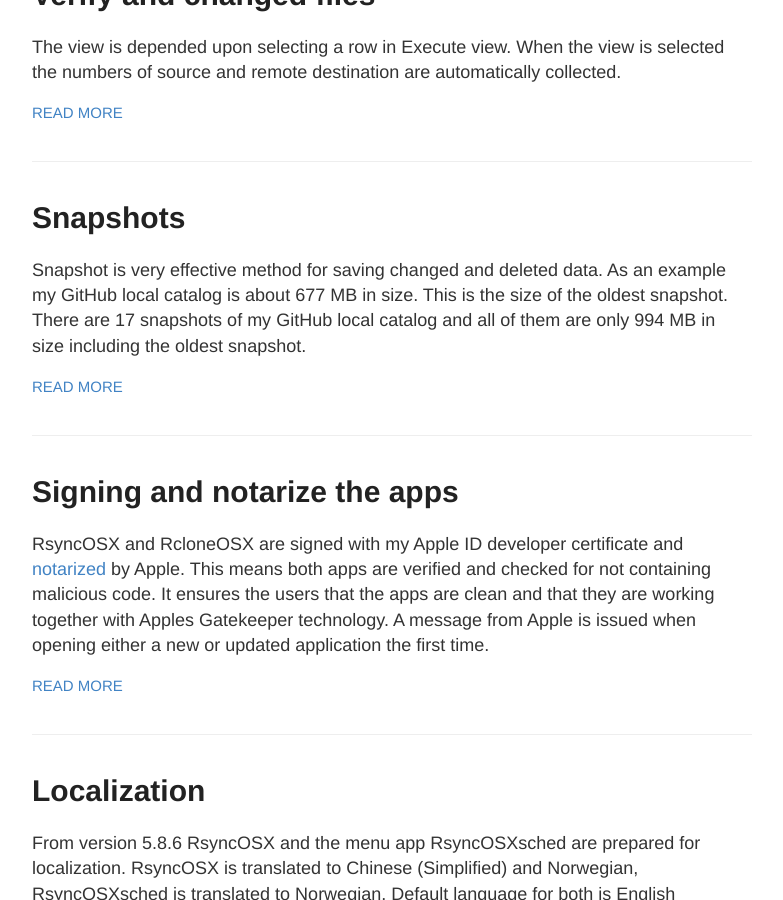
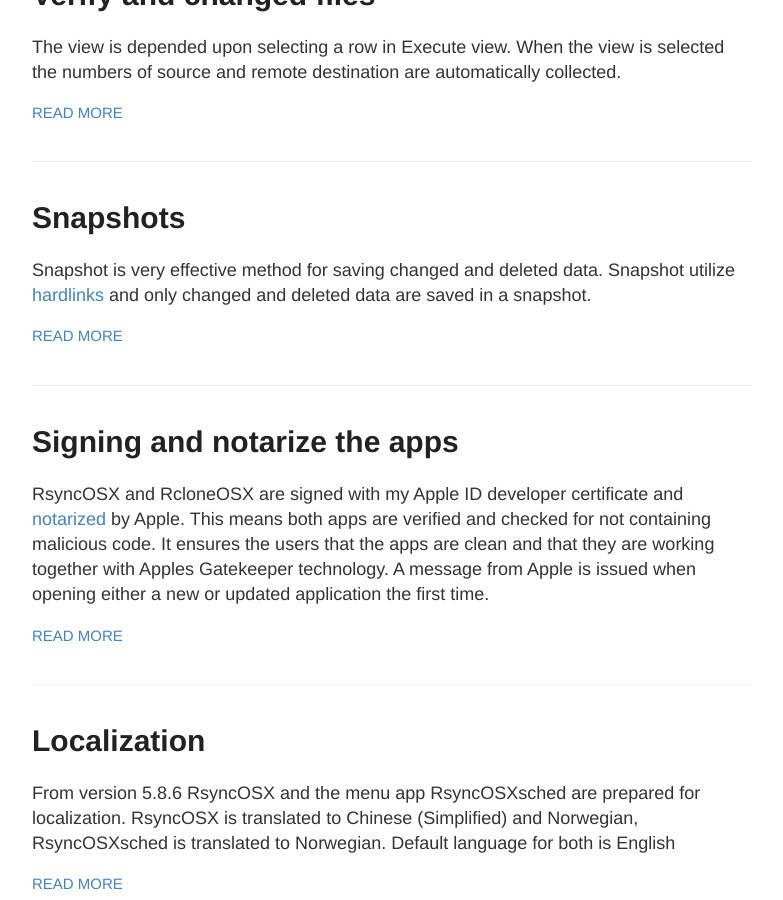
Before and after one commit to d2s/Documentation, a Jekyll site: the page built from index.html, in a window 1280 px wide and 900 px high, scrolled down 1537 px. Shown: the whole window, without its empty margins (248-1031 px from the left). Built offline with Jekyll 4.4.1, drawn with Linux system fonts in a browser that asks for light colours.

Commit message:
Update 2018-04-11-Snapshots.md

```diff
--- a/_posts/2018-04-11-Snapshots.md
+++ b/_posts/2018-04-11-Snapshots.md
@@ -3,17 +3,11 @@ layout: post
 title:  "Snapshots"
 permalink: Snapshots
 ---
-Snapshot is very effective method for saving changed and deleted data. As an example my GitHub local catalog is about 677 MB in size. This is the size of the oldest snapshot. There are 17 snapshots of my GitHub local catalog and all of them are only 994 MB in size including the oldest snapshot.
-
-![](/images/RsyncOSX/master/snapshots/snapdemo1.png)
-
-All 17 snapshots are about 150,000 files and catalogs. Most of them are [hardlinks](https://en.wikipedia.org/wiki/Hard_link) only. If all snapshots was expanded there should be about 16 times more data stored on my NAS. Only changed or deleted files are stored. Files which are not changed or deleted are hardlinked only.
-
-![](/images/RsyncOSX/master/snapshots/snapdemo2.png)
+Snapshot is very effective method for saving changed and deleted data. Snapshot utilize [hardlinks](https://en.wikipedia.org/wiki/Hard_link) and only changed and deleted data are saved in a snapshot.
 
 ## Snapshot administration - delete and keep snapshots
 
-Deleting snapshots is a **destructive** operation and should be performed with care. It is important to have a plan about which snapshots to keep and which snapshots to delete. RsyncOSX utilizes a simple plan for delete and keep snapshots. The is based upon three parts:
+Deleting snapshots is a **destructive** operation and should be performed with care. It is important to have a plan about which snapshots to keep and which to delete. RsyncOSX utilizes a simple plan for delete and keep snapshots. The is based upon three parts:
 
 - the current week
 - the current month
@@ -22,7 +16,6 @@ Deleting snapshots is a **destructive** operation and should be performed with c
 In current and previous months the user has to select which day of week to keep. Default day is Sunday. See [plan](/Plansnapshots) for more info about plans.
 
 The user can also select by hand, which snapshots to keep and delete.
-
 
 ## Utilizing Snapshots
 
```
